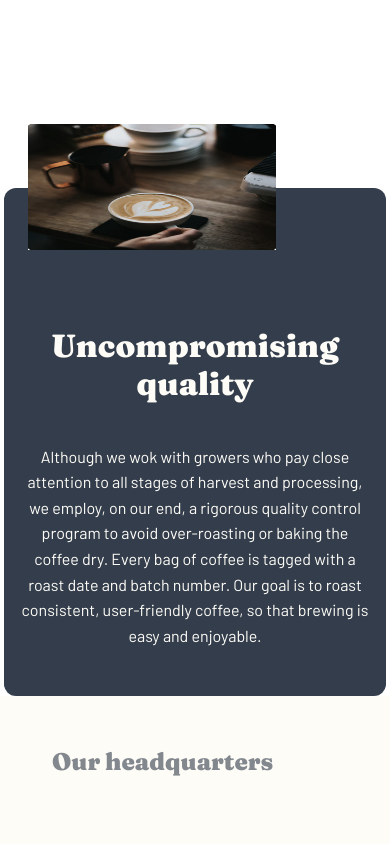
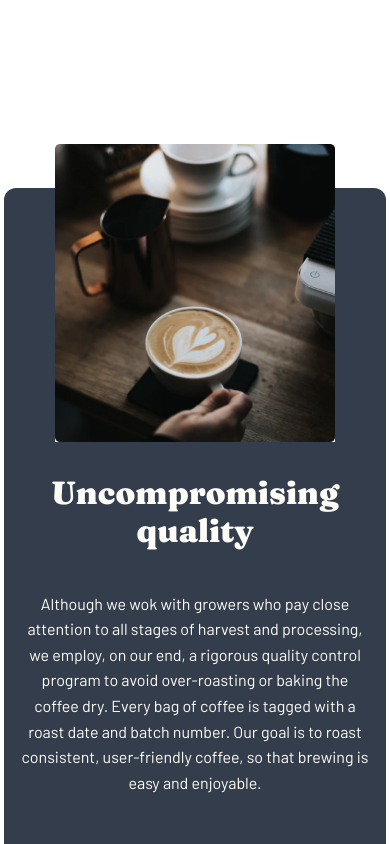
Before and after one commit to fatmaabdeltwab516-svg/web-2, a plain HTML site: page aboutus.html in a window 390 px wide. Shown: the part 1600-2444 px from the top of the page. Drawn offline with nearby package versions, Linux system fonts and the light colour scheme.

Commit message:
edit card

```diff
--- a/aboutus.css
+++ b/aboutus.css
@@ -167,7 +167,11 @@ header {
             background-color: #333D4B;
             border-radius: 12px;
             @media screen and (max-width:767px){
-                height: 508px;
+                height: auto;
+                min-height: auto;
+                padding-bottom: 40px;
+                position: relative;
+                overflow: visible;
                 margin-top: 80px;
             }
 
@@ -227,10 +231,15 @@ header {
             z-index: 1;
             margin-left: 120px;
             @media screen and (max-width:767px){
-                width: 280px;
+                width: 100%;
+                max-width: 280px;
                 height: 156px;
-                padding:0 16px 30px 16px;
-                margin-left: 0;
+                height: auto;
+                margin: 0 auto;
+                display: block;
+                position: relative;
+                top: -60px;
+                margin-bottom: -60px;
             }
             @media screen and (min-width:768px) and (max-width:992px){
                   width: 573px;
--- a/subscribe.css
+++ b/subscribe.css
@@ -146,7 +146,7 @@ header {
              @media screen and (max-width:767px){
                 display:flex ;
                 gap: 40px;
-                padding: 48px 16px 0 16px;
+                padding: 48px 32px 0 32px;
                 padding-bottom: 48px;
              }
              @media screen and (min-width:768px) and (max-width:992px){
```
